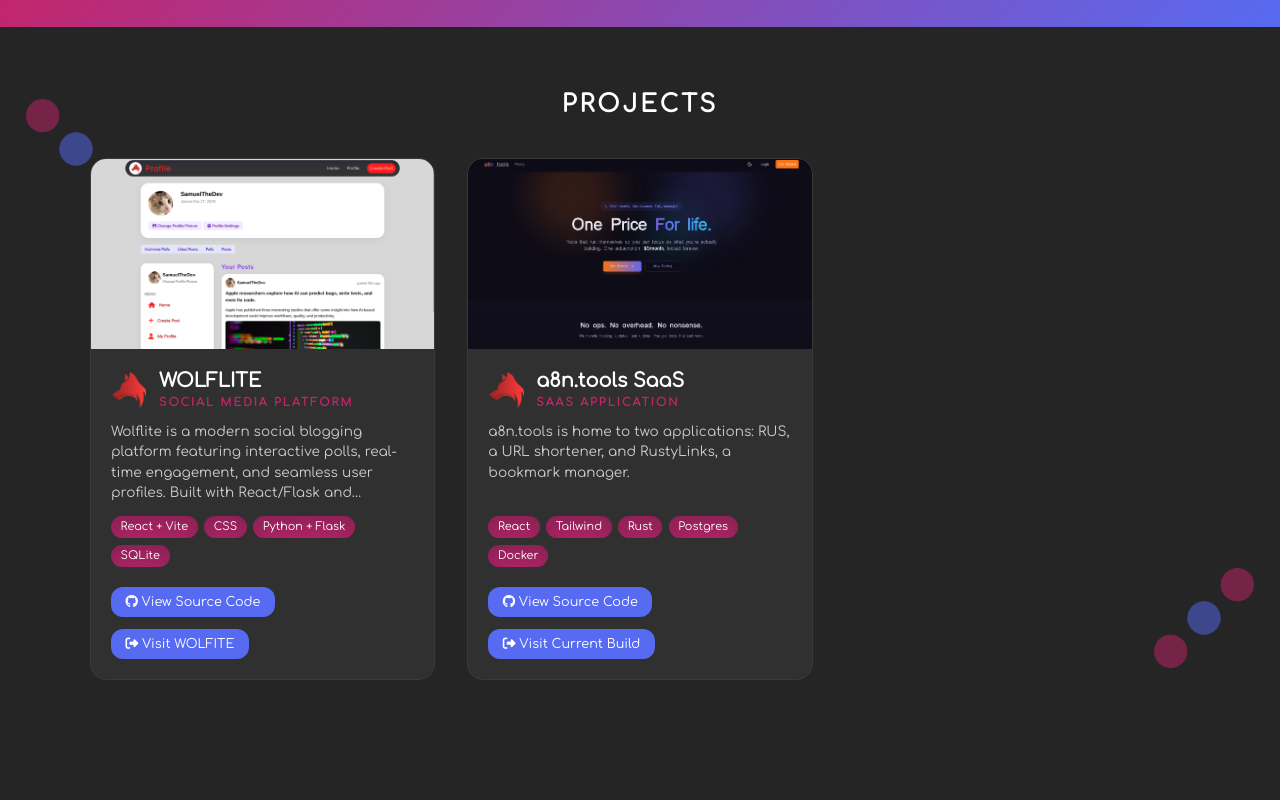
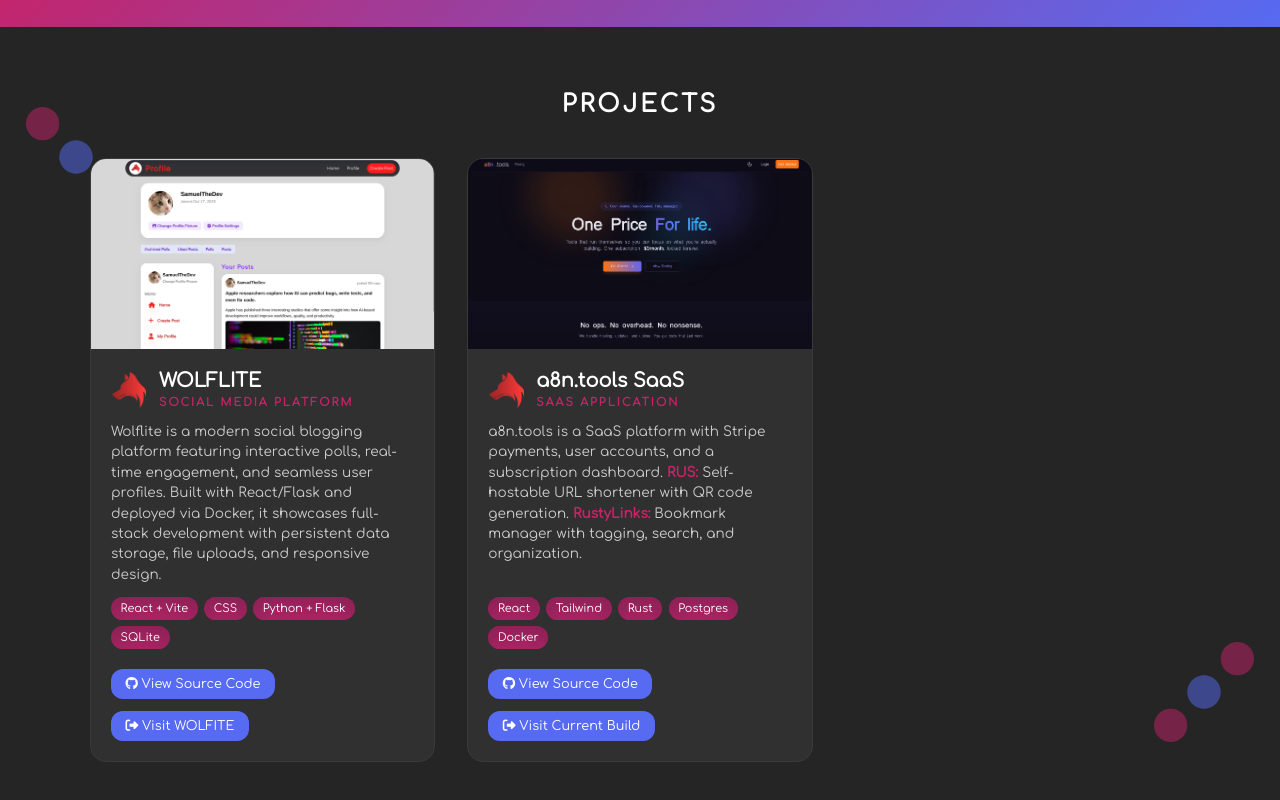
Before and after one commit to TrustierSquid/TrustierSquid.github.io, a website with bundled scripts: page index.html in a window 1280 px wide. Shown: the part 1336-2136 px from the top of the page. Before the commit the page ends 2080 px from the top, so only its background shows below. Built offline with nearby package versions, Linux system fonts and the light colour scheme.

Commit message:
fix: Made the descriptions visible on All project cards.

```diff
--- a/src/assets/scripts/projectsData.js
+++ b/src/assets/scripts/projectsData.js
@@ -48,8 +48,8 @@
     logoPath: 'src/assets/imgs/wolfLogo.png',
     imagePath: 'src/assets/imgs/SAAS.png',
     type: 'SAAS APPLICATION',
-    description: 'a8n.tools is home to two applications: RUS, a URL shortener, and RustyLinks, a bookmark manager.',
-    keyFeatures: 'Stripe payment integration, user authentication and account creation, subscription management dashboard. RUS: Self-hostable URL shortener with QR code generation. RustyLinks: Bookmark manager with tagging, search, and organization.',
+    description: 'a8n.tools is a SaaS platform with Stripe payments, user accounts, and a subscription dashboard. <span class="highlight">RUS:</span> Self-hostable URL shortener with QR code generation. <span class="highlight">RustyLinks:</span> Bookmark manager with tagging, search, and organization.',
+    keyFeatures: '',
     technologies: [
       { name: 'React', icon: 'fa-brands fa-react' },
       { name: 'Tailwind', icon: 'fa-brands fa-tailwind-css' },
--- a/src/assets/styles/styles.scss
+++ b/src/assets/styles/styles.scss
@@ -634,10 +634,11 @@
       font-size: 0.85rem;
       line-height: 1.5;
       color: #ccc;
-      display: -webkit-box;
-      -webkit-line-clamp: 4;
-      -webkit-box-orient: vertical;
-      overflow: hidden;
+
+      .highlight {
+        color: $primary;
+        font-weight: bold;
+      }
     }
 
     &__techs {
@@ -820,10 +821,6 @@
     .project-card__image {
       height: 160px;
     }
-
-    .project-card__desc {
-      -webkit-line-clamp: 3;
-    }
   }
 
 }
```
Also changed, not shown: src/assets/styles/styles.css, 1 other file.
